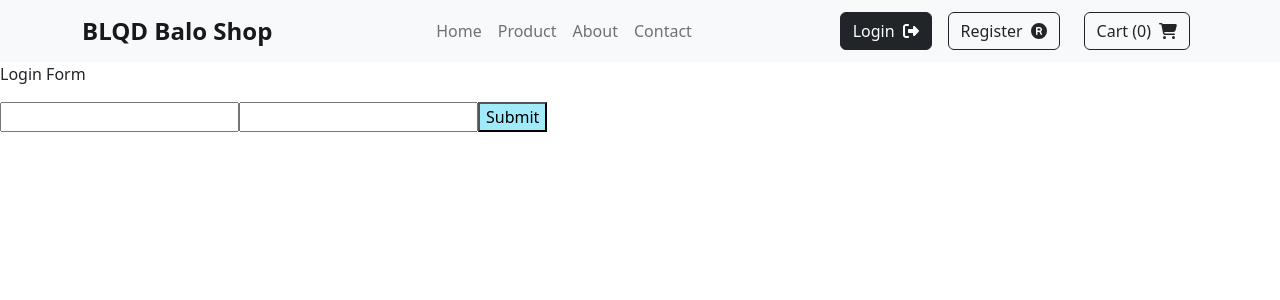
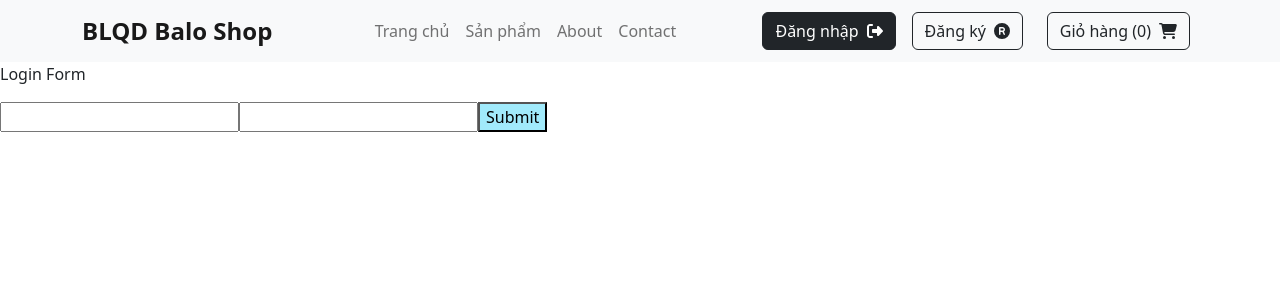
Before and after one commit to danglequocbao001/balo-shop-web, a React (Create React App) app: page /login in a window 1280 px wide. Shown: the top 300 px of the page. Built offline with nearby package versions, Linux system fonts and the light colour scheme.

Commit message:
chore: refactor chore UI

```diff
--- a/src/api/api.js
+++ b/src/api/api.js
@@ -1,6 +1,6 @@
 import axios from "axios";
 import API_CONSTANTS, { BASE_URL, TOKEN_LOCAL_STORAGE } from "./constants";
-import { useNavigate } from "react-router-dom";
+// import { useNavigate } from "react-router-dom";
 
 const api = axios.create({
   baseURL: BASE_URL,
--- a/src/components/Login.jsx
+++ b/src/components/Login.jsx
@@ -1,4 +1,4 @@
-import React, { useEffect, useState } from "react";
+import React, { useEffect } from "react";
 import { useForm } from "react-hook-form";
 import "../styles/Login.css";
 import { authApi } from "../api";
@@ -8,14 +8,14 @@ import { useNavigate } from "react-router-dom";
 import { TOKEN_LOCAL_STORAGE } from "../api/constants";
 
 const Login = () => {
-  const [isLoading, setLoading] = useState(false);
+  // const [isLoading, setLoading] = useState(false);
   const { register, handleSubmit } = useForm();
   const navigate = useNavigate();
 
   useEffect(() => {}, []);
 
   const onLogin = async (param) => {
-    setLoading(true);
+    // setLoading(true);
     try {
       const data = await authApi.loginCustomer(param);
       localStorage.setItem(TOKEN_LOCAL_STORAGE, data[TOKEN_LOCAL_STORAGE]);
--- a/src/components/Navbar.jsx
+++ b/src/components/Navbar.jsx
@@ -45,12 +45,12 @@ const Navbar = () => {
             <ul className="navbar-nav mx-auto mb-2 mb-lg-0">
               <li className="nav-item">
                 <NavLink className="nav-link " aria-current="page" to="/">
-                  Home
+                  Trang chủ
                 </NavLink>
               </li>
               <li className="nav-item">
                 <NavLink className="nav-link" to="/products">
-                  Product
+                  Sản phẩm
                 </NavLink>
               </li>
               <li className="nav-item">
@@ -69,27 +69,27 @@ const Navbar = () => {
               {!token && (
                 <>
                   <NavLink to="/login" className="btn btn-outline-dark">
-                    Login
+                    Đăng nhập
                     <FontAwesomeIcon
                       className="ms-2"
                       icon={faRightFromBracket}
                     />
                   </NavLink>
                   <NavLink to="/register" className="btn btn-outline-dark mx-3">
-                    Register
+                    Đăng ký
                     <FontAwesomeIcon className="ms-2" icon={faRegistered} />
                   </NavLink>
                 </>
               )}
               <NavLink to="/cart" className="btn btn-outline-dark mx-2">
-                Cart ({cartCount.length})
+                Giỏ hàng ({cartCount.length})
                 <FontAwesomeIcon className="ms-2" icon={faCartShopping} />
               </NavLink>
 
               {token && (
                 <>
                   <NavLink to="/profile" className="btn btn-outline-dark">
-                    Profile
+                    Người dùng
                     <FontAwesomeIcon className="ms-2" icon={faUser} />
                   </NavLink>
                   <button
--- a/src/components/profile/Profile.jsx
+++ b/src/components/profile/Profile.jsx
@@ -10,6 +10,7 @@ import {
   MDBCardImage,
 } from "mdb-react-ui-kit";
 import { useFetchCurrentCustomer } from "../../hooks/useKhachHang";
+import COLOR_CONSTANTS from "../../constants/colors";
 
 const Profile = () => {
   const { customer } = useFetchCurrentCustomer();
@@ -22,7 +23,17 @@ const Profile = () => {
             <MDBCardText>{key}</MDBCardText>
           </MDBCol>
           <MDBCol sm="9">
-            <MDBCardText className="text-muted">{value}</MDBCardText>
+            <MDBCardText
+              style={{
+                fontWeight: "bold",
+                color:
+                  key === "Đang hoạt động"
+                    ? COLOR_CONSTANTS.SUCCESS
+                    : COLOR_CONSTANTS.BLACK,
+              }}
+            >
+              {value}
+            </MDBCardText>
           </MDBCol>
         </MDBRow>
         <hr />
--- a/src/redux/reducer/handleCart.js
+++ b/src/redux/reducer/handleCart.js
@@ -19,7 +19,7 @@ const HandleCart = (state = cart, action) => {
           },
         ];
       }
-      localStorage.setItem("cartItems", JSON.stringify());
+    // localStorage.setItem("cartItems", JSON.stringify());
 
     case "DELETEITEM":
       const exist1 = state.find((x) => x.id === product.id);
```
